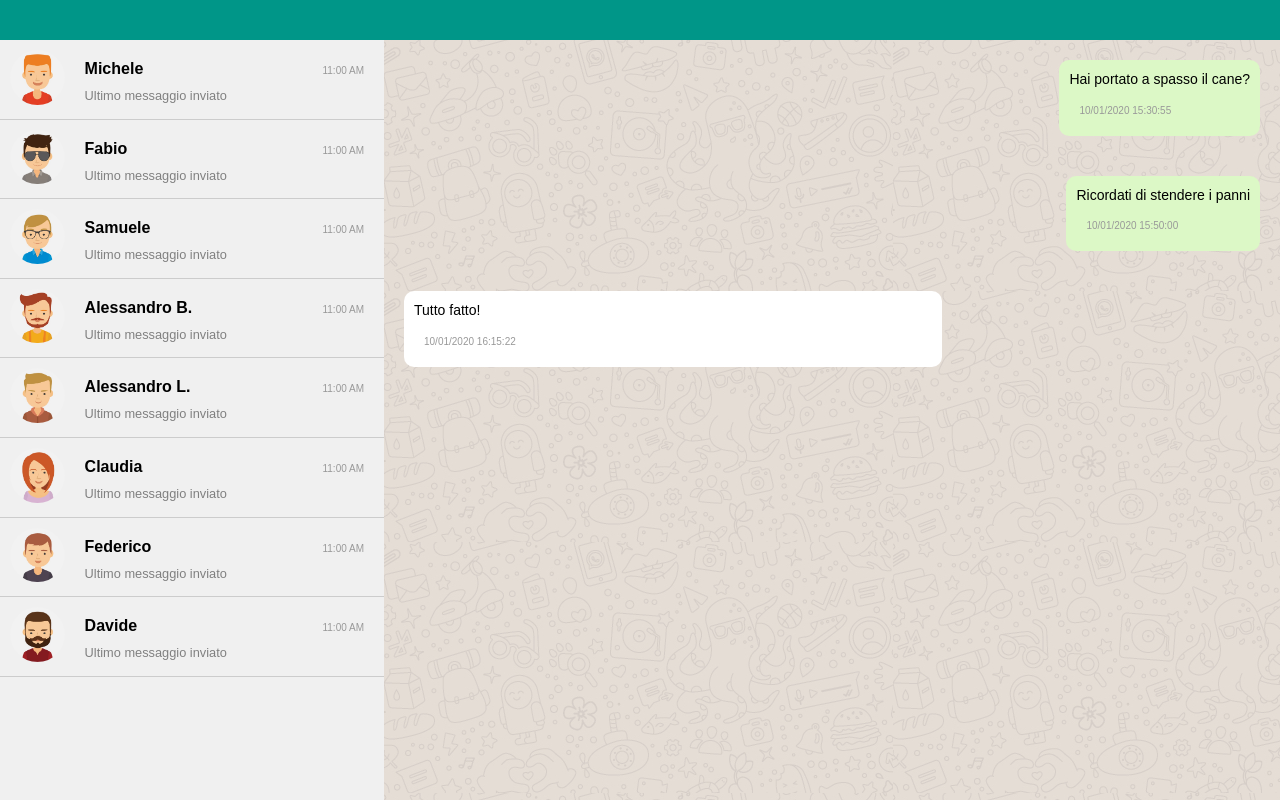
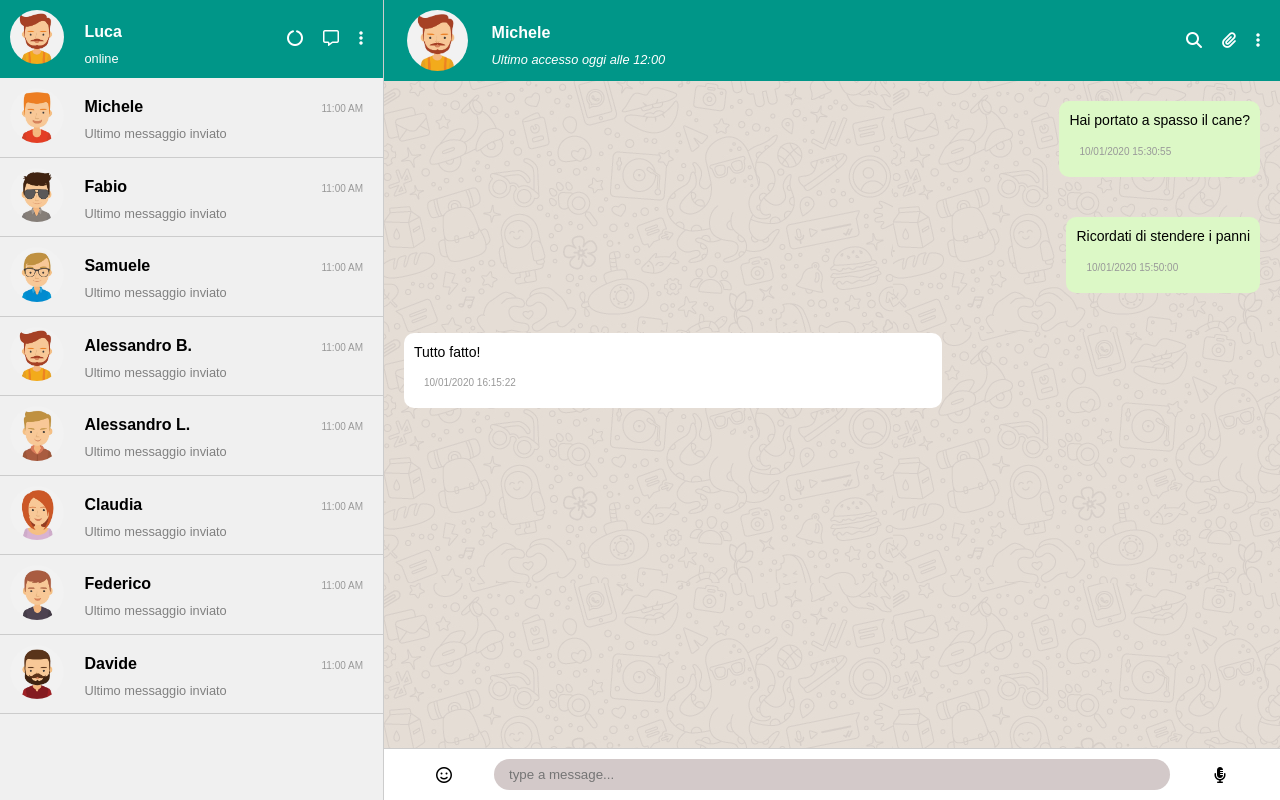
Before and after one commit to lucacappello79/vue-boolzapp, a plain HTML site: page index.html in a window 1280 px wide. Drawn offline with nearby package versions, Linux system fonts and the light colour scheme.

Commit message:
feat: added styling, new message in chat logic

```diff
--- a/css/style.css
+++ b/css/style.css
@@ -19,6 +19,7 @@ body{
 
     width: 30%;
     background-color: #f0f0f0;
+    border-right: 1px solid #ccc;
 }
 
 .right-column{
@@ -30,7 +31,11 @@ body{
 }
 
 nav{
-    padding: 20px;
+    display: flex;
+    align-items: center;
+    padding: 10px;
+    max-height: 90px;
+
     background-color: #009688;
     color: white;
 }
@@ -53,6 +58,17 @@ nav{
     margin-right: 10px;
 }
 
+.right-user-icon{
+    width: 10%;
+    display: flex;
+    justify-content: center;
+}
+
+.right-user-icon img{
+    width: 70%;
+    border-radius: 50%;
+}
+
 .user-icon img{
     width: 100%;
     border-radius: 50%;
@@ -68,16 +84,26 @@ nav{
     padding: 10px;
 }
 
+.my-status {
+    font-size: 0.8em;
+    padding-left: 10px;
+}
+
 .message-status {
     font-size: 0.8em;
     color: gray;
     padding-left: 10px;
 }
 
-.message-time {
+.message-time{
     padding: 10px;
     color: gray;
     font-size: 0.8em;
+  }
+
+  .user-menu i{
+    padding: 0 10px;
+
   }
 
 .messages{
@@ -119,7 +145,51 @@ nav{
 
 
 .active-user{
-    padding: 20px;
+    display: flex;
+    align-items: center;
+    max-height: 90px;
+
+    padding: 10px;
     background-color: #009688;
     color: white;
 }
+
+.active-user .user-info .my-status{
+    font-size: 0.8em;
+    padding-left: 10px;
+    font-style: italic;
+}
+
+.input-wrapper {
+    display: flex;
+    padding: 10px;
+    border-top: 1px solid #ccc;
+  }
+
+  .emoticon, .voice {
+    display: flex;
+    align-items: center;
+    justify-content: center;
+    padding: 0 10px;
+    min-width: 100px;
+  }
+
+  .input-field {
+    flex-grow: 1;
+    display: flex;
+  }
+
+  .input-field input{
+    width: 100%;
+    padding: 8px 15px;
+    border: none;
+    border-radius: 20px;
+    outline: none;
+    background-color: #d3c9c9;
+  }
+
+  /* .right-column {
+    display: flex;
+    flex-direction: column;
+    justify-content: space-between;
+  } */
--- a/index.html
+++ b/index.html
@@ -23,7 +23,18 @@
         <div class="left-column">
 
             <nav class="navbar">
-
+                <div class="user-icon">
+                    <img src="img/avatar_4.jpg" alt="fnf">
+                </div>
+                <div class="user-info">
+                    <div class="user-name">Luca</div>
+                    <div class="my-status">online</div>
+                </div>
+                <div class="user-menu">
+                    <i class="fa-solid fa-circle-notch"></i>
+                    <i class="fa-regular fa-message"></i>
+                    <i class="fa-solid fa-ellipsis-vertical"></i>
+                </div>
             </nav>
 
             <div class="contacts">
@@ -45,6 +56,19 @@
         <div class="right-column">
 
             <div class="active-user">
+                <div class="right-user-icon">
+                    <img src="img/avatar_4.jpg" alt="fnf">
+                </div>
+                <div class="user-info">
+                    <div class="user-name">{{activeContact.name}}</div>
+                    <div class="my-status">Ultimo accesso oggi alle 12:00</div>
+                </div>
+                <div class="user-menu">
+                    <i class="fa-solid fa-magnifying-glass"></i>
+                    <i class="fa-solid fa-paperclip"></i>
+                    <i class="fa-solid fa-ellipsis-vertical"></i>
+                </div>
+            </nav>
 
             </div>
 
@@ -56,6 +80,19 @@
 
                     <div class="message-time">{{msg.date}}</div>
 
+                </div>
+
+            </div>
+
+            <div class="input-wrapper">
+                <div class="emoticon">
+                    <i class="fa-regular fa-face-smile"></i>
+                </div>
+                <div class="input-field">
+                    <input type="text" v-model="newMessage" @keyup.enter="sendMessage" placeholder="type a message...">
+                </div>
+                <div class="voice">
+                    <i class="fa-solid fa-microphone-lines"></i>
                 </div>
 
 
--- a/js/script.js
+++ b/js/script.js
@@ -180,6 +180,7 @@ createApp({
         ], // /array contatti
 
         activeContact: "",
+        newMessage: "",
 
 
     } // /return
@@ -189,9 +190,23 @@ createApp({
 
   methods: {
 
-      makeItBig: function(index) {
+        makeItBig: function(index) {
 
           this.activeContact = index;
+
+        },
+
+        sendMessage: function() {
+
+            this.activeContact.messages.push({
+
+                message: this.newMessage,
+
+                status: 'sent',
+
+            });
+
+            this.newMessage = "";
 
         },
 
```
